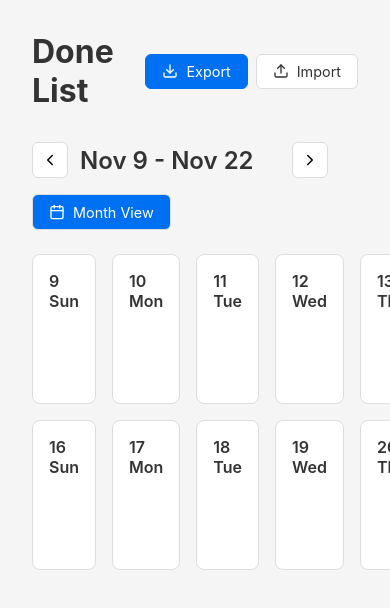
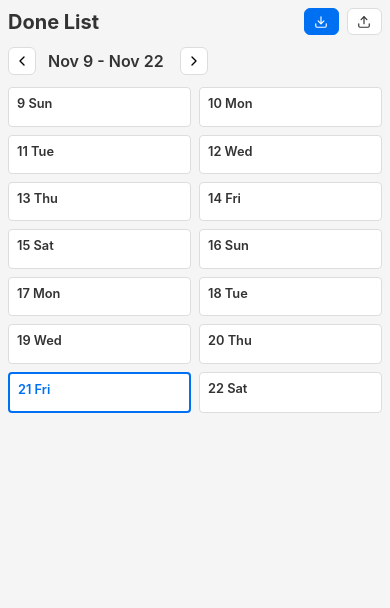
Before and after one commit to johndimm/donelist, a Next.js app: page / in a window 390 px wide. Shown: the top 608 px of the page. Built offline with nearby package versions, Linux system fonts and the light colour scheme.

Commit message:
narrow screen layout

```diff
--- a/app/page.tsx
+++ b/app/page.tsx
@@ -11,9 +11,16 @@ export default function Home() {
   const [mounted, setMounted] = useState(false);
   const [importMessage, setImportMessage] = useState<{ type: 'success' | 'error'; text: string } | null>(null);
   const fileInputRef = useRef<HTMLInputElement>(null);
+  const [isNarrow, setIsNarrow] = useState(false);
 
   useEffect(() => {
     setMounted(true);
+    const checkWidth = () => {
+      setIsNarrow(window.innerWidth < 900);
+    };
+    checkWidth();
+    window.addEventListener('resize', checkWidth);
+    return () => window.removeEventListener('resize', checkWidth);
   }, []);
 
   function handleExport() {
@@ -78,24 +85,24 @@ export default function Home() {
   }
 
   return (
-    <main style={{ padding: '2rem', maxWidth: '1400px', margin: '0 auto' }}>
-      <div style={{ display: 'flex', justifyContent: 'space-between', alignItems: 'center', marginBottom: '2rem' }}>
-        <h1 style={{ fontSize: '2rem', fontWeight: 'bold', margin: 0 }}>
+    <main style={{ padding: isNarrow ? '0.5rem' : '2rem', maxWidth: '1400px', margin: '0 auto' }}>
+      <div style={{ display: 'flex', justifyContent: 'space-between', alignItems: 'center', marginBottom: isNarrow ? '0.75rem' : '2rem', flexWrap: 'wrap', gap: isNarrow ? '0.5rem' : '1rem' }}>
+        <h1 style={{ fontSize: isNarrow ? '1.25rem' : '2rem', fontWeight: 'bold', margin: 0 }}>
           Done List
         </h1>
         <div style={{ display: 'flex', gap: '0.5rem', alignItems: 'center' }}>
           <button
             onClick={handleExport}
             style={{
-              padding: '0.5rem 1rem',
+              padding: isNarrow ? '0.35rem 0.6rem' : '0.5rem 1rem',
               backgroundColor: '#0070f3',
               color: 'white',
               border: '1px solid #0070f3',
               borderRadius: '6px',
-              fontSize: '0.9rem',
+              fontSize: isNarrow ? '0.75rem' : '0.9rem',
               display: 'flex',
               alignItems: 'center',
-              gap: '0.5rem',
+              gap: isNarrow ? '0.25rem' : '0.5rem',
               cursor: 'pointer',
               transition: 'background-color 0.2s',
             }}
@@ -106,21 +113,21 @@ export default function Home() {
               e.currentTarget.style.backgroundColor = '#0070f3';
             }}
           >
-            <Download size={16} />
-            Export
+            <Download size={isNarrow ? 14 : 16} />
+            {!isNarrow && 'Export'}
           </button>
           <button
             onClick={handleImportClick}
             style={{
-              padding: '0.5rem 1rem',
+              padding: isNarrow ? '0.35rem 0.6rem' : '0.5rem 1rem',
               backgroundColor: 'white',
               color: '#333',
               border: '1px solid #ddd',
               borderRadius: '6px',
-              fontSize: '0.9rem',
+              fontSize: isNarrow ? '0.75rem' : '0.9rem',
               display: 'flex',
               alignItems: 'center',
-              gap: '0.5rem',
+              gap: isNarrow ? '0.25rem' : '0.5rem',
               cursor: 'pointer',
               transition: 'background-color 0.2s',
             }}
@@ -131,8 +138,8 @@ export default function Home() {
               e.currentTarget.style.backgroundColor = 'white';
             }}
           >
-            <Upload size={16} />
-            Import
+            <Upload size={isNarrow ? 14 : 16} />
+            {!isNarrow && 'Import'}
           </button>
           <input
             ref={fileInputRef}
@@ -146,13 +153,13 @@ export default function Home() {
       {importMessage && (
         <div
           style={{
-            padding: '0.75rem 1rem',
-            marginBottom: '1rem',
+            padding: isNarrow ? '0.5rem 0.75rem' : '0.75rem 1rem',
+            marginBottom: isNarrow ? '0.5rem' : '1rem',
             borderRadius: '6px',
             backgroundColor: importMessage.type === 'success' ? '#d4edda' : '#f8d7da',
             color: importMessage.type === 'success' ? '#155724' : '#721c24',
             border: `1px solid ${importMessage.type === 'success' ? '#c3e6cb' : '#f5c6cb'}`,
-            fontSize: '0.9rem',
+            fontSize: isNarrow ? '0.75rem' : '0.9rem',
           }}
         >
           {importMessage.text}
--- a/components/Calendar.tsx
+++ b/components/Calendar.tsx
@@ -16,6 +16,29 @@ export default function Calendar() {
   const [categories, setCategories] = useState<Category[]>([]);
   const [entries, setEntries] = useState<DayEntry[]>([]);
   const [highlightFilter, setHighlightFilter] = useState<{ categoryId: string; value: string | number } | null>(null);
+  const [isNarrow, setIsNarrow] = useState(false);
+  const [columnsPerRow, setColumnsPerRow] = useState(7);
+
+  useEffect(() => {
+    const checkWidth = () => {
+      const width = window.innerWidth;
+      setIsNarrow(width < 900);
+
+      // Calculate how many columns can fit: (width - padding - gaps) / (minDayWidth + gap)
+      // Account for main padding (2rem = 32px on each side = 64px total, or 0.5rem = 8px on narrow)
+      const mainPadding = width < 900 ? 16 : 64;
+      const gap = width < 900 ? 8 : 16; // gap in pixels
+      const minDayWidth = 140; // minimum day width in pixels
+      const availableWidth = width - mainPadding;
+      // Calculate: (availableWidth + gap) / (minDayWidth + gap)
+      const calculatedColumns = Math.floor((availableWidth + gap) / (minDayWidth + gap));
+      // Cap at 7 and ensure at least 1
+      setColumnsPerRow(Math.max(1, Math.min(7, calculatedColumns)));
+    };
+    checkWidth();
+    window.addEventListener('resize', checkWidth);
+    return () => window.removeEventListener('resize', checkWidth);
+  }, []);
 
   useEffect(() => {
     setMounted(true);
@@ -232,20 +255,20 @@ export default function Calendar() {
         display: 'flex',
         justifyContent: 'space-between',
         alignItems: 'center',
-        marginBottom: '1.5rem',
+        marginBottom: isNarrow ? '0.75rem' : '1.5rem',
         flexWrap: 'wrap',
-        gap: '1rem'
+        gap: isNarrow ? '0.5rem' : '1rem'
       }}>
         <div style={{ display: 'flex', alignItems: 'center', gap: '0.75rem' }}>
           {!todayVisible && (
             <button
               onClick={goToToday}
               style={{
-                padding: '0.5rem 1rem',
+                padding: isNarrow ? '0.35rem 0.6rem' : '0.5rem 1rem',
                 borderRadius: '6px',
                 backgroundColor: 'white',
                 border: '1px solid #ddd',
-                fontSize: '0.9rem',
+                fontSize: isNarrow ? '0.75rem' : '0.9rem',
                 cursor: 'pointer',
                 transition: 'all 0.2s',
               }}
@@ -262,7 +285,7 @@ export default function Calendar() {
           <button
             onClick={() => viewMode === 'week' ? navigateWeek(-1) : navigateMonth(-1)}
             style={{
-              padding: '0.5rem',
+              padding: isNarrow ? '0.25rem' : '0.5rem',
               borderRadius: '6px',
               backgroundColor: 'white',
               border: '1px solid #ddd',
@@ -271,8 +294,8 @@ export default function Calendar() {
               justifyContent: 'center',
               cursor: 'pointer',
               transition: 'all 0.2s',
-              width: '36px',
-              height: '36px',
+              width: isNarrow ? '28px' : '36px',
+              height: isNarrow ? '28px' : '36px',
             }}
             onMouseEnter={(e) => {
               e.currentTarget.style.backgroundColor = '#f5f5f5';
@@ -281,9 +304,9 @@ export default function Calendar() {
               e.currentTarget.style.backgroundColor = 'white';
             }}
           >
-            <ChevronLeft size={20} />
+            <ChevronLeft size={isNarrow ? 16 : 20} />
           </button>
-          <h2 style={{ fontSize: '1.5rem', fontWeight: '600', minWidth: '200px', margin: 0 }}>
+          <h2 style={{ fontSize: isNarrow ? '1rem' : '1.5rem', fontWeight: '600', minWidth: isNarrow ? '120px' : '200px', margin: 0 }}>
             {viewMode === 'week'
               ? `${weekDates[0].toLocaleDateString('en-US', { month: 'short', day: 'numeric' })} - ${weekDates[13].toLocaleDateString('en-US', { month: 'short', day: 'numeric' })}`
               : monthName}
@@ -291,7 +314,7 @@ export default function Calendar() {
           <button
             onClick={() => viewMode === 'week' ? navigateWeek(1) : navigateMonth(1)}
             style={{
-              padding: '0.5rem',
+              padding: isNarrow ? '0.25rem' : '0.5rem',
               borderRadius: '6px',
               backgroundColor: 'white',
               border: '1px solid #ddd',
@@ -300,8 +323,8 @@ export default function Calendar() {
               justifyContent: 'center',
               cursor: 'pointer',
               transition: 'all 0.2s',
-              width: '36px',
-              height: '36px',
+              width: isNarrow ? '28px' : '36px',
+              height: isNarrow ? '28px' : '36px',
             }}
             onMouseEnter={(e) => {
               e.currentTarget.style.backgroundColor = '#f5f5f5';
@@ -310,51 +333,52 @@ export default function Calendar() {
               e.currentTarget.style.backgroundColor = 'white';
             }}
           >
-            <ChevronRight size={20} />
+            <ChevronRight size={isNarrow ? 16 : 20} />
           </button>
         </div>
-        <button
-          onClick={() => setViewMode(viewMode === 'week' ? 'month' : 'week')}
-          style={{
-            padding: '0.5rem 1rem',
-            borderRadius: '6px',
-            backgroundColor: viewMode === 'week' ? '#0070f3' : 'white',
-            color: viewMode === 'week' ? 'white' : '#333',
-            border: '1px solid #ddd',
-            fontSize: '0.9rem',
-            display: 'flex',
-            alignItems: 'center',
-            gap: '0.5rem',
-            cursor: 'pointer',
-            transition: 'all 0.2s',
-            height: '36px',
-          }}
-          onMouseEnter={(e) => {
-            if (viewMode === 'week') {
-              e.currentTarget.style.backgroundColor = '#0051cc';
-            } else {
-              e.currentTarget.style.backgroundColor = '#f5f5f5';
-            }
-          }}
-          onMouseLeave={(e) => {
-            if (viewMode === 'week') {
-              e.currentTarget.style.backgroundColor = '#0070f3';
-            } else {
-              e.currentTarget.style.backgroundColor = 'white';
-            }
-          }}
-        >
-          <CalendarIcon size={16} />
-          {viewMode === 'week' ? 'Month View' : 'Week View'}
-        </button>
+        {columnsPerRow >= 7 && (
+          <button
+            onClick={() => setViewMode(viewMode === 'week' ? 'month' : 'week')}
+            style={{
+              padding: isNarrow ? '0.35rem 0.6rem' : '0.5rem 1rem',
+              borderRadius: '6px',
+              backgroundColor: viewMode === 'week' ? '#0070f3' : 'white',
+              color: viewMode === 'week' ? 'white' : '#333',
+              border: '1px solid #ddd',
+              fontSize: isNarrow ? '0.75rem' : '0.9rem',
+              display: 'flex',
+              alignItems: 'center',
+              gap: isNarrow ? '0.25rem' : '0.5rem',
+              cursor: 'pointer',
+              transition: 'all 0.2s',
+              height: isNarrow ? '28px' : '36px',
+            }}
+            onMouseEnter={(e) => {
+              if (viewMode === 'week') {
+                e.currentTarget.style.backgroundColor = '#0051cc';
+              } else {
+                e.currentTarget.style.backgroundColor = '#f5f5f5';
+              }
+            }}
+            onMouseLeave={(e) => {
+              if (viewMode === 'week') {
+                e.currentTarget.style.backgroundColor = '#0070f3';
+              } else {
+                e.currentTarget.style.backgroundColor = 'white';
+              }
+            }}
+          >
+            <CalendarIcon size={isNarrow ? 14 : 16} />
+            {!isNarrow && (viewMode === 'week' ? 'Month View' : 'Week View')}
+          </button>
+        )}
       </div>
 
       {viewMode === 'week' ? (
         <div style={{
           display: 'grid',
-          gridTemplateColumns: 'repeat(7, 1fr)',
-          gridTemplateRows: 'repeat(2, 1fr)',
-          gap: '1rem',
+          gridTemplateColumns: `repeat(${columnsPerRow}, 1fr)`,
+          gap: isNarrow ? '0.5rem' : '1rem',
         }}>
           {weekDates.map((date, idx) => {
             const dateStr = formatDate(date);
@@ -369,11 +393,12 @@ export default function Calendar() {
                 onClick={() => handleDayClick(date)}
                 style={{
                   backgroundColor: isHighlighted ? '#fff3cd' : 'white',
-                  borderRadius: '8px',
-                  padding: '1rem',
+                  borderRadius: isNarrow ? '4px' : '8px',
+                  padding: isNarrow ? '0.5rem' : '1rem',
                   border: isToday ? '2px solid #0070f3' : isHighlighted ? '2px solid #ffc107' : '1px solid #ddd',
                   cursor: 'pointer',
-                  minHeight: '150px',
+                  minWidth: '140px',
+                  maxWidth: '100%',
                   transition: 'transform 0.2s, box-shadow 0.2s',
                 }}
                 onMouseEnter={(e) => {
@@ -387,12 +412,13 @@ export default function Calendar() {
               >
                 <div style={{
                   fontWeight: '600',
-                  marginBottom: '0.5rem',
+                  marginBottom: isNarrow ? '0.4rem' : '0.5rem',
+                  fontSize: isNarrow ? '0.8rem' : '0.9rem',
                   color: isToday ? '#0070f3' : '#333',
                 }}>
                   {date.toLocaleDateString('en-US', { weekday: 'short', day: 'numeric' })}
                 </div>
-                <div style={{ fontSize: '0.85rem', color: '#666' }}>
+                <div style={{ fontSize: isNarrow ? '0.75rem' : '0.85rem', color: '#666' }}>
                   {selections.length > 0 && (
                     <ul style={{ listStyle: 'none', padding: 0, marginBottom: notes ? '0.5rem' : 0 }}>
                       {selections.map((sel, i) => {
@@ -411,13 +437,14 @@ export default function Calendar() {
                             key={i}
                             onClick={(e) => handleSelectionClick(e, sel.categoryId, sel.value)}
                             style={{
-                              marginBottom: '0.25rem',
+                              marginBottom: isNarrow ? '0.2rem' : '0.25rem',
                               cursor: 'pointer',
-                              padding: '0.125rem 0.25rem',
+                              padding: isNarrow ? '0.1rem 0.2rem' : '0.125rem 0.25rem',
                               borderRadius: '3px',
                               backgroundColor: isSelected ? '#ffc107' : 'transparent',
                               fontWeight: isSelected ? '600' : 'normal',
                               transition: 'background-color 0.2s',
+                              wordBreak: 'break-word',
                             }}
                             onMouseEnter={(e) => {
                               if (!isSelected) {
@@ -438,10 +465,10 @@ export default function Calendar() {
                   )}
                   {notes && (
                     <div style={{
-                      marginTop: selections.length > 0 ? '0.5rem' : 0,
-                      paddingTop: selections.length > 0 ? '0.5rem' : 0,
+                      marginTop: selections.length > 0 ? (isNarrow ? '0.4rem' : '0.5rem') : 0,
+                      paddingTop: selections.length > 0 ? (isNarrow ? '0.4rem' : '0.5rem') : 0,
                       borderTop: selections.length > 0 ? '1px solid #e0e0e0' : 'none',
-                      fontSize: '0.8rem',
+                      fontSize: isNarrow ? '0.7rem' : '0.8rem',
                       fontStyle: 'italic',
                       color: '#555',
                       whiteSpace: 'pre-wrap',
@@ -458,27 +485,41 @@ export default function Calendar() {
       ) : (
         <div>
           <div style={{
-            display: 'grid',
-            gridTemplateColumns: 'repeat(7, 1fr)',
-            gap: '0.5rem',
-            marginBottom: '0.5rem',
+            overflowX: isNarrow ? 'auto' : 'visible',
+            overflowY: 'hidden',
+            WebkitOverflowScrolling: 'touch',
+            marginBottom: isNarrow ? '0.25rem' : '0.5rem',
           }}>
-            {['Sun', 'Mon', 'Tue', 'Wed', 'Thu', 'Fri', 'Sat'].map(day => (
-              <div key={day} style={{
-                textAlign: 'center',
-                fontWeight: '600',
-                padding: '0.5rem',
-                color: '#666',
-              }}>
-                {day}
-              </div>
-            ))}
+            <div style={{
+              display: 'grid',
+              gridTemplateColumns: isNarrow ? 'repeat(7, 120px)' : 'repeat(7, 1fr)',
+              gap: isNarrow ? '0.25rem' : '0.5rem',
+              minWidth: isNarrow ? 'max-content' : 'auto',
+            }}>
+              {['Sun', 'Mon', 'Tue', 'Wed', 'Thu', 'Fri', 'Sat'].map(day => (
+                <div key={day} style={{
+                  textAlign: 'center',
+                  fontWeight: '600',
+                  padding: isNarrow ? '0.25rem' : '0.5rem',
+                  fontSize: isNarrow ? '0.7rem' : '0.9rem',
+                  color: '#666',
+                }}>
+                  {day}
+                </div>
+              ))}
+            </div>
           </div>
           <div style={{
-            display: 'grid',
-            gridTemplateColumns: 'repeat(7, 1fr)',
-            gap: '0.5rem',
+            overflowX: isNarrow ? 'auto' : 'visible',
+            overflowY: 'hidden',
+            WebkitOverflowScrolling: 'touch',
           }}>
+            <div style={{
+              display: 'grid',
+              gridTemplateColumns: isNarrow ? 'repeat(7, 120px)' : 'repeat(7, 1fr)',
+              gap: isNarrow ? '0.25rem' : '0.5rem',
+              minWidth: isNarrow ? 'max-content' : 'auto',
+            }}>
             {monthDates.map((date, idx) => {
               const dateStr = formatDate(date);
               const isToday = dateStr === formatDate(new Date());
@@ -493,11 +534,13 @@ export default function Calendar() {
                   onClick={() => handleDayClick(date)}
                   style={{
                     backgroundColor: isCurrentMonth ? (isHighlighted ? '#fff3cd' : 'white') : '#f9f9f9',
-                    borderRadius: '6px',
-                    padding: '0.75rem',
+                    borderRadius: isNarrow ? '4px' : '6px',
+                    padding: isNarrow ? '0.4rem' : '0.75rem',
                     border: isToday ? '2px solid #0070f3' : isHighlighted ? '2px solid #ffc107' : '1px solid #ddd',
                     cursor: 'pointer',
-                    minHeight: '150px',
+                    minHeight: isNarrow ? '100px' : '150px',
+                    minWidth: isNarrow ? '120px' : 'auto',
+                    width: isNarrow ? '120px' : 'auto',
                     opacity: isCurrentMonth ? 1 : 0.5,
                     transition: 'transform 0.2s, box-shadow 0.2s',
                   }}
@@ -514,12 +557,13 @@ export default function Calendar() {
                 >
                   <div style={{
                     fontWeight: isToday ? '600' : '400',
-                    marginBottom: '0.5rem',
+                    marginBottom: isNarrow ? '0.25rem' : '0.5rem',
+                    fontSize: isNarrow ? '0.7rem' : '0.9rem',
                     color: isToday ? '#0070f3' : '#333',
                   }}>
                     {date.getDate()}
                   </div>
-                  <div style={{ fontSize: '0.85rem', color: '#666' }}>
+                  <div style={{ fontSize: isNarrow ? '0.7rem' : '0.85rem', color: '#666' }}>
                     {selections.length > 0 && (
                       <ul style={{ listStyle: 'none', padding: 0, marginBottom: notes ? '0.5rem' : 0 }}>
                         {selections.map((sel, i) => {
@@ -538,9 +582,9 @@ export default function Calendar() {
                               key={i}
                               onClick={(e) => handleSelectionClick(e, sel.categoryId, sel.value)}
                               style={{
-                                marginBottom: '0.25rem',
+                                marginBottom: isNarrow ? '0.1rem' : '0.25rem',
                                 cursor: 'pointer',
-                                padding: '0.125rem 0.25rem',
+                                padding: isNarrow ? '0.05rem 0.15rem' : '0.125rem 0.25rem',
                                 borderRadius: '3px',
                                 backgroundColor: isSelected ? '#ffc107' : 'transparent',
                                 fontWeight: isSelected ? '600' : 'normal',
@@ -565,10 +609,10 @@ export default function Calendar() {
                     )}
                     {notes && (
                       <div style={{
-                        marginTop: selections.length > 0 ? '0.5rem' : 0,
-                        paddingTop: selections.length > 0 ? '0.5rem' : 0,
+                        marginTop: selections.length > 0 ? (isNarrow ? '0.25rem' : '0.5rem') : 0,
+                        paddingTop: selections.length > 0 ? (isNarrow ? '0.25rem' : '0.5rem') : 0,
                         borderTop: selections.length > 0 ? '1px solid #e0e0e0' : 'none',
-                        fontSize: '0.8rem',
+                        fontSize: isNarrow ? '0.65rem' : '0.8rem',
                         fontStyle: 'italic',
                         color: '#555',
                         whiteSpace: 'pre-wrap',
@@ -581,6 +625,7 @@ export default function Calendar() {
                 </div>
               );
             })}
+            </div>
           </div>
         </div>
       )}
```
